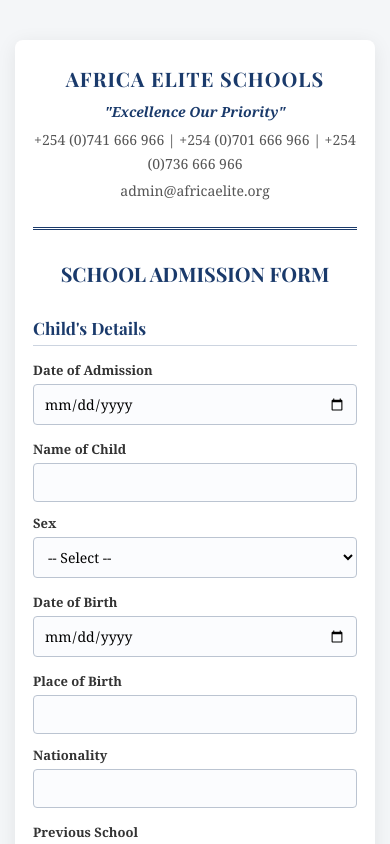
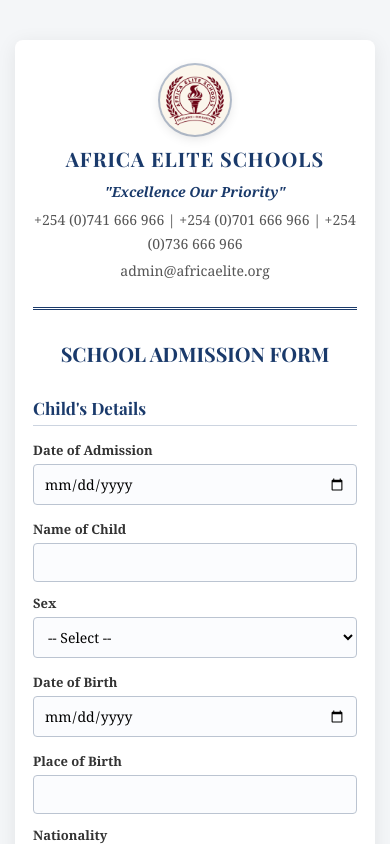
Before and after one commit to sambigitau-wq/AFRICAELITE, a React (Vite) app: page /admission in a window 390 px wide. Shown: the top 844 px of the page. Built offline with nearby package versions, Linux system fonts and the light colour scheme; a web font is replaced by a local one.

Commit message:
Add admission form with EmailJS

```diff
--- a/src/index.css
+++ b/src/index.css
@@ -2721,3 +2721,26 @@
   }
   .performance-caption { font-size: 0.72rem; }
 }
+/* ===== ADMISSION FORM LOGO ===== */
+.admission-logo {
+  width: 90px;
+  height: 90px;
+  object-fit: contain;
+  display: block;
+  margin: 0 auto 14px;
+  padding: 6px;
+  background: #fbf6ec;
+  border-radius: 50%;
+  box-shadow:
+    0 3px 12px rgba(0, 0, 0, 0.12),
+    0 0 0 2px rgba(26, 58, 107, 0.3);
+}
+
+@media (max-width: 700px) {
+  .admission-logo {
+    width: 70px;
+    height: 70px;
+    padding: 4px;
+    margin-bottom: 10px;
+  }
+}
--- a/src/pages/Admission.jsx
+++ b/src/pages/Admission.jsx
@@ -41,12 +41,16 @@
     <div className="admission-page">
       <div className="admission-container">
        <div className="admission-header">
+  <img
+    src="/images/logo.webp"
+    alt="Africa Elite Schools"
+    className="admission-logo"
+  />
   <h1>AFRICA ELITE SCHOOLS</h1>
   <p className="tagline">"Excellence Our Priority"</p>
   <p>+254 (0)741 666 966 | +254 (0)701 666 966 | +254 (0)736 666 966</p>
   <p>admin@africaelite.org</p>
 </div>
-
         <h2 className="admission-title">SCHOOL ADMISSION FORM</h2>
 
         <form ref={formRef} onSubmit={handleSubmit}>
```
Lines whose indentation alone changed are shown as unchanged.
